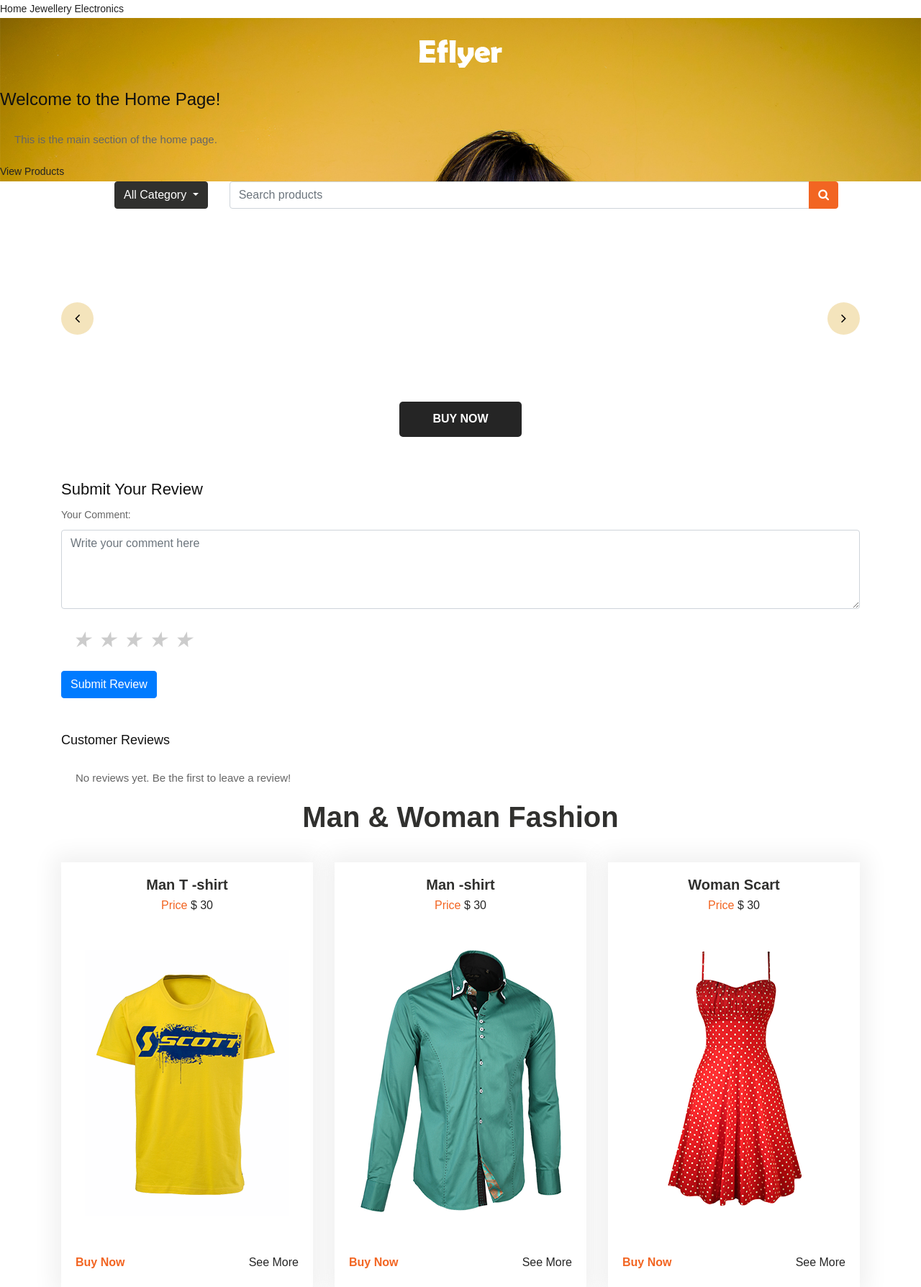
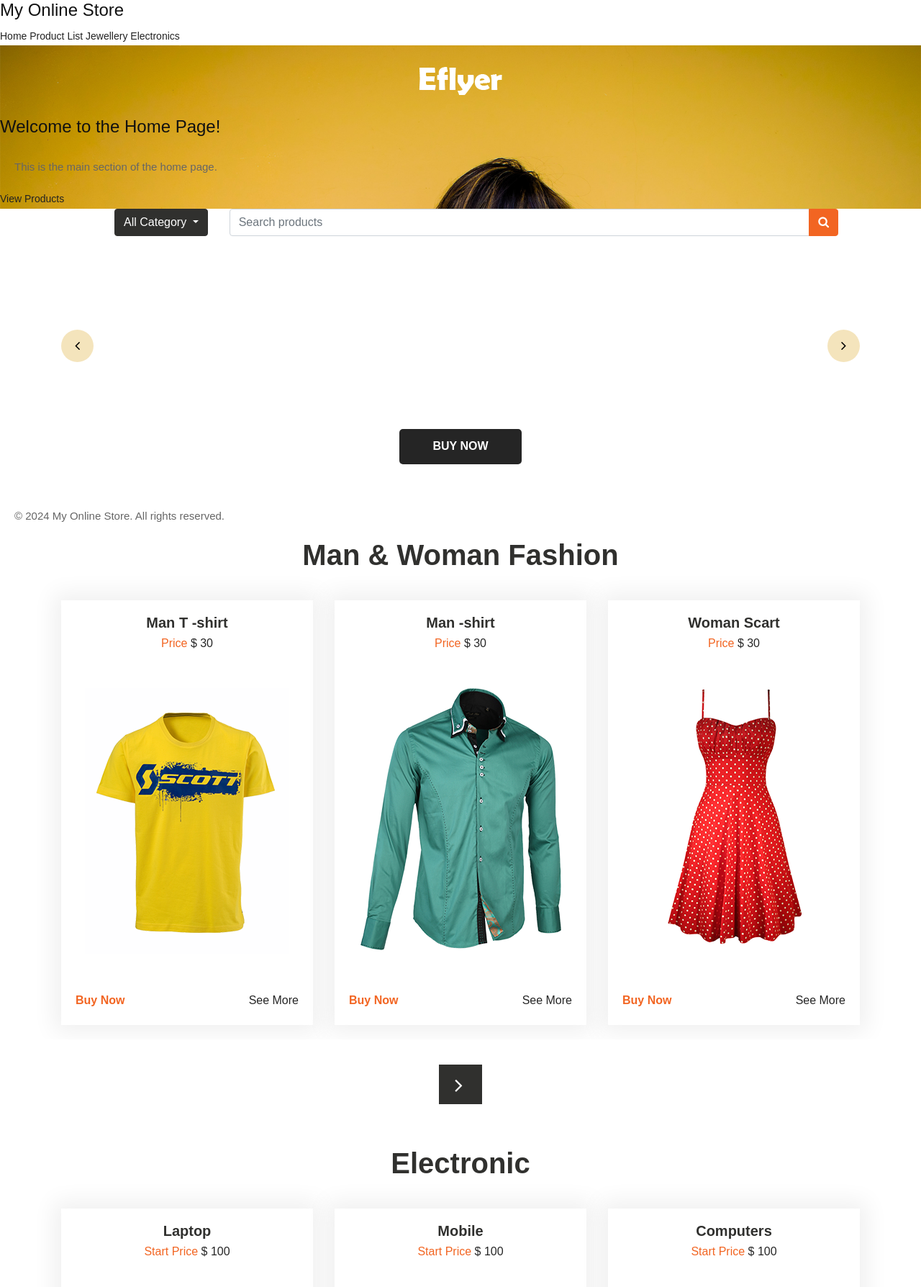
Before and after one commit to karimov09/7-oy-8-dars, a Django app: page / in a window 1280 px wide. Shown: the top 1788 px of the page at 72% size. Run offline with Django 5.2, Linux system fonts and the light colour scheme; some libraries are stand-ins or nearby versions.

Commit message:
first commit

```diff
--- a/shop/forms.py
+++ b/shop/forms.py
@@ -4,4 +4,4 @@
 class CommentForm(forms.ModelForm):
     class Meta:
         model = Comment
-        fields = ['comment', 'rating']
+        fields = ['product', 'user', 'text', 'content', 'rating']
--- a/shop/views.py
+++ b/shop/views.py
@@ -1,9 +1,26 @@
 from django.shortcuts import render, redirect, get_object_or_404
-from django.views.generic import View, ListView, DetailView
+from django.views.generic import ListView, DetailView
 from django.contrib import messages
 from django.db.models import Count, Q
 from .models import Product, Category, Review
 from .forms import CommentForm
+
+def home(request):
+    return render(request, 'index.html')
+
+def jewellery(request):
+    return render(request, 'jewellery.html')
+
+def electronic(request):
+    return render(request, 'electronic.html')
+
+def product_list(request):
+    product_type = request.GET.get('type')
+    if product_type:
+        products = Product.objects.filter(product_type=product_type)
+    else:
+        products = Product.objects.all()
+    return render(request, 'product_list.html', {'products': products})
 
 class ProductListView(ListView):
     model = Product
@@ -28,7 +45,6 @@
 def category_products(request, slug):
     category = get_object_or_404(Category, slug=slug)
     products = Product.objects.filter(category=category)
-
     context = {
         'category': category,
         'products': products,
@@ -41,20 +57,23 @@
     categories = Category.objects.all()
     return render(request, 'shop/product_list.html', {'products': products, 'categories': categories})
 
+
+def product_detail(request, product_id):
+    product = get_object_or_404(Product, id=product_id)
+    if request.method == 'POST':
+        form = CommentForm(request.POST)
+        if form.is_valid():
+            comment = form.save(commit=False)
+            comment.product = product
+            comment.user = request.user
+            comment.save()
+    else:
+        form = CommentForm()
+
+    return render(request, 'product_detail.html', {'product': product, 'form': form})
 class ProductDetailView(DetailView):
     model = Product
     template_name = 'shop/product_detail.html'
-
-def add_comment(request):
-    if request.method == 'POST':
-        form = CommentForm(request.POST)
-        if form.is_valid():
-            form.save()
-            messages.success(request, "Izoh qo'shildi!")
-            return redirect('home')
-    else:
-        form = CommentForm()
-    return render(request, 'add_comment.html', {'form': form})
 
 def submit_review(request):
     if request.method == 'POST':
@@ -70,12 +89,3 @@
         else:
             messages.error(request, "Barcha maydonlar to'ldirilishi kerak.")
     return redirect('product_list')
-
-def home(request):
-    return render(request, 'index.html')
-
-def jewellery(request):
-    return render(request, 'jewellery.html')
-
-def electronic(request):
-    return render(request, 'electronic.html')
--- a/templates/index.html
+++ b/templates/index.html
@@ -2,25 +2,24 @@
 <!DOCTYPE html>
 <html lang="en">
 <head>
-    <!-- Meta tags -->
-    <meta charset="utf-8">
-    <meta http-equiv="X-UA-Compatible" content="IE=edge">
-    <meta name="viewport" content="width=device-width, initial-scale=1">
-    <title>Home</title>
+    <meta charset="UTF-8">
+    <meta name="viewport" content="width=device-width, initial-scale=1.0">
+    <title>{% block title %}My Online Store{% endblock %}</title>
 
-    <!-- Bootstrap CSS -->
-    <link rel="stylesheet" type="text/css" href="{% static 'css/bootstrap.min.css' %}">
-    <!-- Custom styles -->
-    <link rel="stylesheet" type="text/css" href="{% static 'css/style.css' %}">
-    <!-- Additional CSS files -->
+    <!-- CSS Files -->
+    <link rel="stylesheet" href="{% static 'css/bootstrap.min.css' %}">
+    <link rel="stylesheet" href="{% static 'css/style.css' %}">
     <link rel="stylesheet" href="{% static 'css/responsive.css' %}">
     <link rel="stylesheet" href="https://netdna.bootstrapcdn.com/font-awesome/4.0.3/css/font-awesome.css">
 </head>
 <body>
+
     <!-- Header Section -->
     <header>
+        <h1>My Online Store</h1>
         <nav>
             <a href="{% url 'home' %}">Home</a>
+            <a href="{% url 'product_list' %}">Product List</a>
             <a href="{% url 'jewellery' %}">Jewellery</a>
             <a href="{% url 'electronic' %}">Electronics</a>
         </nav>
@@ -91,22 +90,7 @@
                             </div>
                         </div>
                     </div>
-                    <div class="carousel-item">
-                        <div class="row">
-                            <div class="col-sm-12">
-                                <h1 class="banner_taital">Get Started <br>Your Favorite Shopping</h1>
-                                <div class="buynow_bt"><a href="#">Buy Now</a></div>
-                            </div>
-                        </div>
-                    </div>
-                    <div class="carousel-item">
-                        <div class="row">
-                            <div class="col-sm-12">
-                                <h1 class="banner_taital">Get Started <br>Your Favorite Shopping</h1>
-                                <div class="buynow_bt"><a href="#">Buy Now</a></div>
-                            </div>
-                        </div>
-                    </div>
+                    <!-- Additional carousel items can go here -->
                 </div>
                 <a class="carousel-control-prev" href="#my_slider" role="button" data-slide="prev">
                     <i class="fa fa-angle-left"></i>
@@ -118,120 +102,21 @@
         </div>
     </div>
 
+    <!-- Main Content Section -->
+    <main class="container mt-5">
+        {% block content %}{% endblock %}
+    </main>
+
+    <!-- Footer Section -->
+    <footer class="mt-5">
+        <p>&copy; 2024 My Online Store. All rights reserved.</p>
+    </footer>
+
     <!-- JavaScript Files -->
     <script src="{% static 'js/jquery.min.js' %}"></script>
     <script src="{% static 'js/bootstrap.min.js' %}"></script>
 </body>
 </html>
-
-<!-- Review Submission Form -->
-<div class="container mt-5">
-   <h2>Submit Your Review</h2>
-   <form action="{% url 'submit_review' %}" method="post">
-       {% csrf_token %}
-       <input type="hidden" name="product_id" value="{{ product.id }}">
-       <input type="hidden" id="rating-input" name="rating" value="0">
-
-       <!-- Comment Input -->
-       <div class="form-group">
-           <label for="comment">Your Comment:</label>
-           <textarea class="form-control" id="comment" name="comment" rows="4" placeholder="Write your comment here" required></textarea>
-       </div>
-
-       <!-- Rating Container -->
-       <div class="container mt-3 mb-3" id="rating-container">
-           <i class="star" data-id="1">★</i>
-           <i class="star" data-id="2">★</i>
-           <i class="star" data-id="3">★</i>
-           <i class="star" data-id="4">★</i>
-           <i class="star" data-id="5">★</i>
-       </div>
-
-       <button type="submit" class="btn btn-primary">Submit Review</button>
-   </form>
-
-   <!-- Success Message -->
-   {% if messages %}
-       {% for message in messages %}
-           <div class="alert alert-success mt-3">
-               {{ message }}
-           </div>
-       {% endfor %}
-   {% endif %}
-</div>
-
-<!-- Display Reviews Section -->
-<div class="container mt-5">
-   <h3>Customer Reviews</h3>
-   <div class="reviews">
-       {% if product.comments.exists %}
-           <ul>
-               {% for comment in product.comments.all %}
-                   <li class="review p-3 mb-3 border rounded">
-                       <p><strong>{{ comment.user.username }}:</strong> {{ comment.comment }} ({{ comment.rating }} ★)</p>
-                       <small>{{ comment.created_at }}</small>
-                   </li>
-               {% endfor %}
-           </ul>
-       {% else %}
-           <p>No reviews yet. Be the first to leave a review!</p>
-       {% endif %}
-   </div>
-</div>
-
-<!-- CSS for the form and reviews -->
-<style>
-   /* Rating Container Styles */
-   #rating-container {
-       font-size: 30px;
-       cursor: default;
-   }
-   #rating-container .star {
-       cursor: pointer;
-       color: #ccc;
-   }
-   #rating-container .star.checked {
-       color: coral;
-   }
-
-   /* Product and Reviews Section Styles */
-   .product {
-       margin-bottom: 20px;
-       padding: 10px;
-       border: 1px solid #ddd;
-   }
-   .reviews {
-       margin-top: 15px;
-   }
-   .review {
-       padding: 10px;
-       background-color: #f9f9f9;
-       margin-bottom: 10px;
-   }
-</style>
-
-<!-- JavaScript for the rating functionality -->
-<script>
-   document.addEventListener('DOMContentLoaded', function() {
-       const ratingInput = document.querySelector('#rating-input');
-       document.querySelectorAll('#rating-container .star').forEach(el => {
-           el.addEventListener('click', () => {
-               const id = el.getAttribute('data-id');
-
-               // Clear all previous selections
-               document.querySelectorAll('#rating-container .star').forEach(e => e.classList.remove('checked'));
-
-               // Add 'checked' class to selected stars
-               for (let index = 1; index <= id; index++) {
-                   document.querySelector(`#rating-container .star[data-id="${index}"]`).classList.add('checked');
-               }
-
-               // Update the hidden rating input value
-               ratingInput.value = id;
-           });
-       });
-   });
-</script>
 
       <!-- fashion section start -->
       <div class="fashion_section">
```
Also changed, not shown: shop/admin.py (+5 -6 lines), shop/models.py (+4 -3 lines), templates/shop/product_detail.html (+23 -13 lines), templates/shop/product_list.html (+10 -9 lines), shop/urls.py (line endings or trailing spaces).
